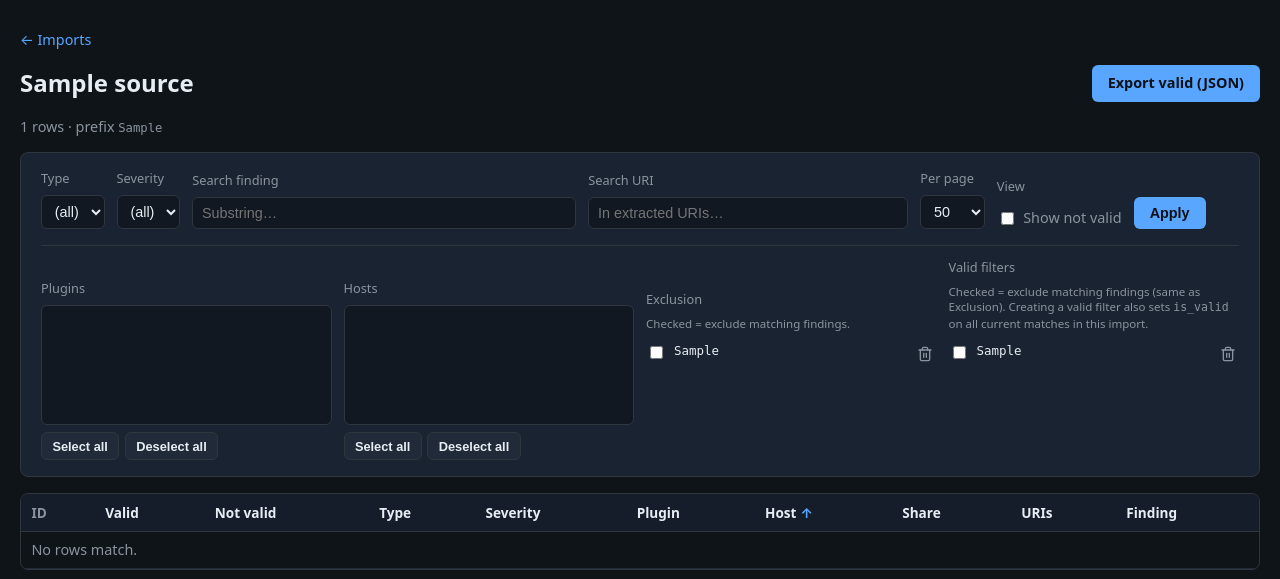
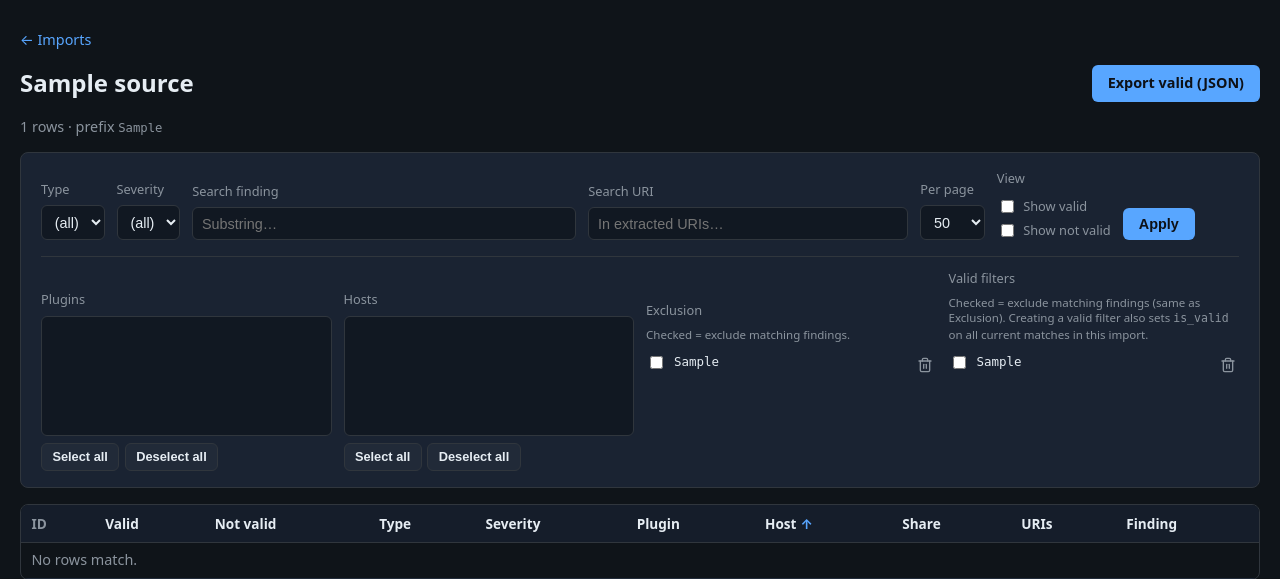
Before and after one commit to fang0654/snaffler-web, a Django app: page /source/1/ in a window 1280 px wide. Shown: the part 60-639 px from the top of the page. Run offline with Django 5.2, Linux system fonts and the light colour scheme; tables that the repository leaves empty hold one stand-in row (values such as "Sample post"); data that the repository does not hold is empty.

Commit message:
Added auto removal of valid/invalid items in the UI

```diff
--- a/findings/templates/findings/source_detail.html
+++ b/findings/templates/findings/source_detail.html
@@ -206,11 +206,17 @@
       </select>
     </div>
     <div class="field">
-      <label for="show_not_valid">View</label>
-      <label style="display:flex; align-items:center; gap:0.4rem; cursor:pointer; font-weight:normal; font-size:0.9rem; margin:0; margin-top:0.35rem;">
-        <input id="show_not_valid" type="checkbox" name="show_not_valid" value="1" {% if show_not_valid %}checked{% endif %}/>
-        Show not valid
-      </label>
+      <label>View</label>
+      <div style="display:flex; flex-direction:column; gap:0.3rem; margin-top:0.15rem; font-size:0.9rem;">
+        <label style="display:flex; align-items:center; gap:0.4rem; cursor:pointer; font-weight:normal; margin:0;">
+          <input id="show_valid" type="checkbox" name="show_valid" value="1" {% if show_valid %}checked{% endif %}/>
+          Show valid
+        </label>
+        <label style="display:flex; align-items:center; gap:0.4rem; cursor:pointer; font-weight:normal; margin:0;">
+          <input id="show_not_valid" type="checkbox" name="show_not_valid" value="1" {% if show_not_valid %}checked{% endif %}/>
+          Show not valid
+        </label>
+      </div>
     </div>
     <div class="field">
       <label>&nbsp;</label>
@@ -320,7 +326,7 @@
 </div>
 
 <div class="findings-table-wrap">
-  <table class="data resizable-cols" id="findings-table" data-source-pk="{{ source.pk }}" data-show-not-valid="{% if show_not_valid %}1{% else %}0{% endif %}">
+  <table class="data resizable-cols" id="findings-table" data-source-pk="{{ source.pk }}" data-list-strict="{% if not show_not_valid and not show_valid %}1{% else %}0{% endif %}">
     <colgroup id="findings-cols">
       <col>
       <col>
@@ -505,7 +511,7 @@
   var csrfEl = document.querySelector("input[name=csrfmiddlewaretoken]");
   var csrf = csrfEl ? csrfEl.value : "";
   if (!csrf) return;
-  var showNotValid = table.getAttribute("data-show-not-valid") === "1";
+  var listStrict = table.getAttribute("data-list-strict") === "1";
 
   body.addEventListener("change", function (e) {
     var el = e.target;
@@ -514,6 +520,7 @@
       var url = el.getAttribute("data-url");
       if (!url) return;
       var wasV = !el.checked;
+      var trV = el.closest("tr");
       var fdV = new FormData();
       fdV.set("is_valid", el.checked ? "1" : "0");
       el.disabled = true;
@@ -530,6 +537,9 @@
         .then(function (d) {
           if (!d || !d.ok) throw new Error("bad body");
           el.checked = !!d.is_valid;
+          if (d.is_valid && listStrict && trV && trV.parentNode) {
+            trV.parentNode.removeChild(trV);
+          }
         })
         .catch(function () {
           el.checked = wasV;
@@ -561,7 +571,7 @@
         .then(function (d) {
           if (!d || !d.ok) throw new Error("bad body");
           el.checked = !!d.not_valid;
-          if (d.not_valid && !showNotValid && tr && tr.parentNode) {
+          if (d.not_valid && listStrict && tr && tr.parentNode) {
             tr.parentNode.removeChild(tr);
           }
         })
--- a/findings/views.py
+++ b/findings/views.py
@@ -92,8 +92,16 @@ def source_detail(request: HttpRequest, pk: int):
     source = get_object_or_404(Source, pk=pk)
     qs = source.findings.all()
     show_not_valid = request.GET.get("show_not_valid") == "1"
-    if not show_not_valid:
-        qs = qs.filter(not_valid=False)
+    show_valid = request.GET.get("show_valid") == "1"
+    if not show_not_valid and not show_valid:
+        qs = qs.filter(is_valid=False, not_valid=False)
+    else:
+        visible = Q(is_valid=False, not_valid=False)
+        if show_not_valid:
+            visible |= Q(not_valid=True)
+        if show_valid:
+            visible |= Q(is_valid=True)
+        qs = qs.filter(visible)
 
     kind = request.GET.get("kind")
     if kind:
@@ -239,6 +247,7 @@ def source_detail(request: HttpRequest, pk: int):
             "selected_exclude_ids": selected_exclude_ids,
             "selected_valid_exclude_ids": selected_valid_exclude_ids,
             "show_not_valid": show_not_valid,
+            "show_valid": show_valid,
             "filter_query": _filter_query(request),
         },
     )
```
